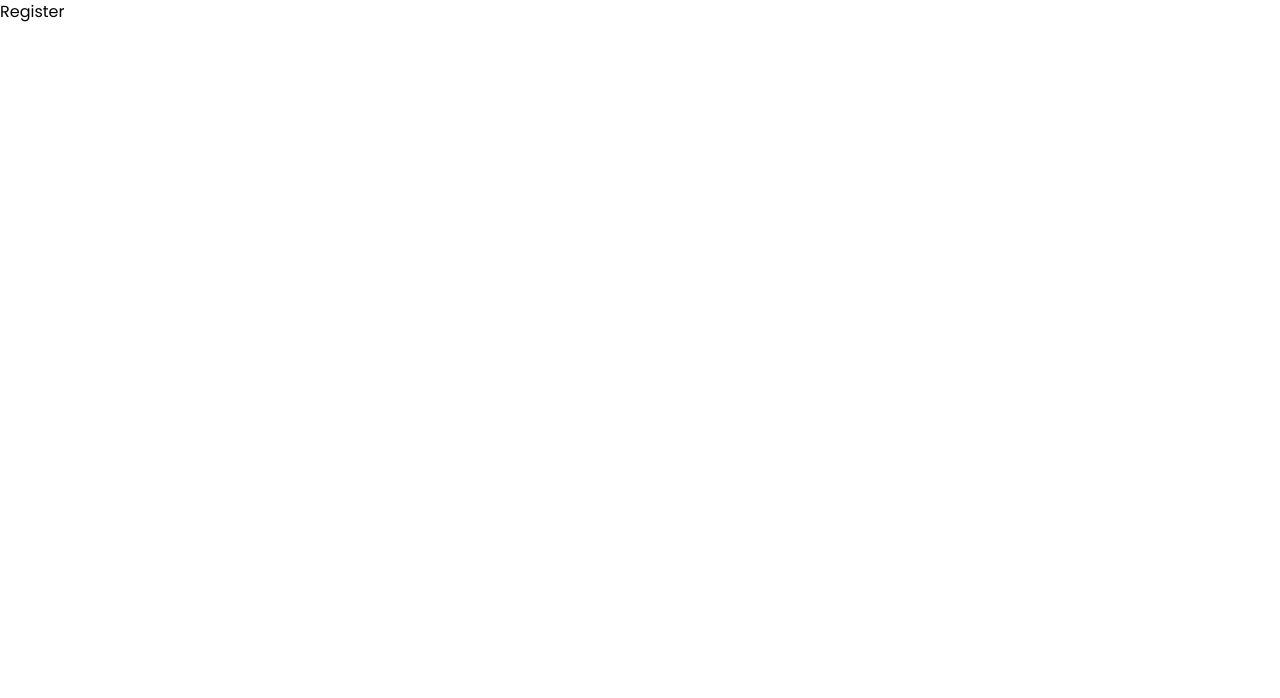
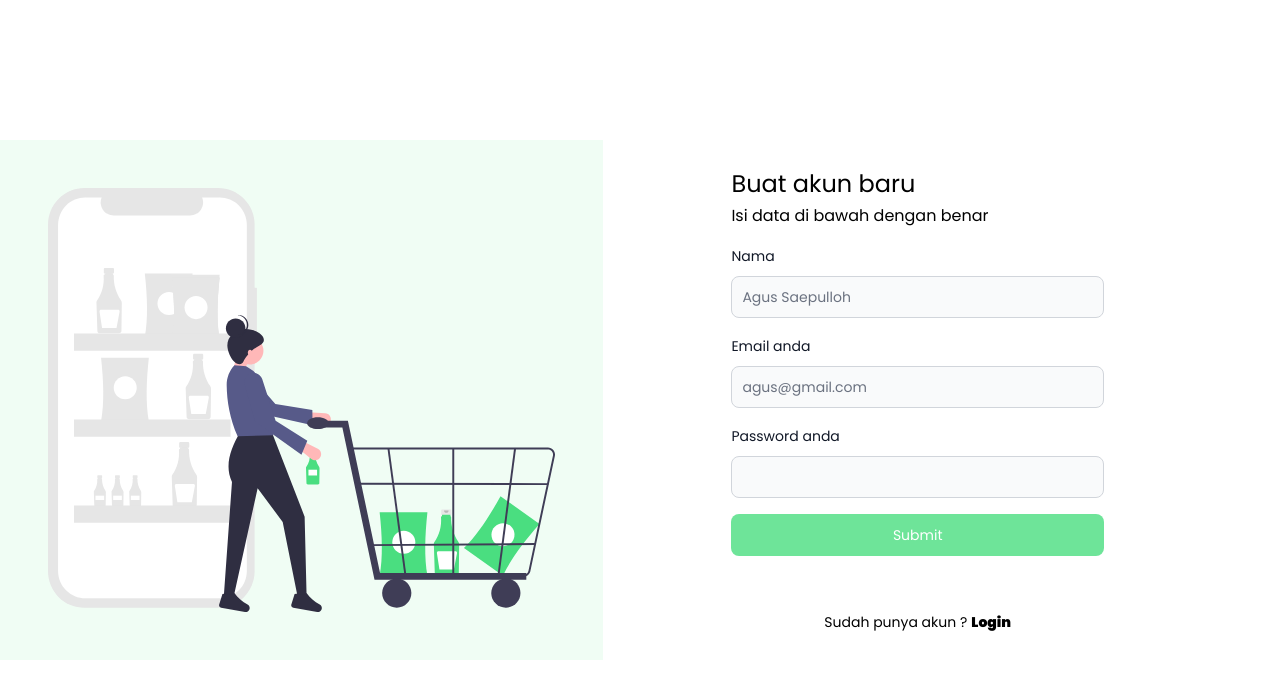
Before and after one commit to Syafiq1331/tokobajuku-fe, a Next.js app: page /auth/Register in a window 1280 px wide. Shown: the top 698 px of the page. Built offline with nearby package versions, Linux system fonts and the light colour scheme.

Commit message:
update Register.tsx and login.tsx

```diff
--- a/src/pages/auth/Register.tsx
+++ b/src/pages/auth/Register.tsx
@@ -1,9 +1,56 @@
-import React from 'react'
+import React from 'react';
+import { Button, Checkbox, Label, TextInput } from 'flowbite-react';
+import Image from 'next/image';
 
 const Register = () => {
   return (
-    <div>Register</div>
-  )
-}
+    <div className="flex lg:flex-nowrap flex-wrap h-screen gap-x-32 items-center">
+      <div className='w-full lg:p-12 p-6 bg-backgroundLogin'>
+        <Image
+          src="/auth/register.svg"
+          alt=""
+          width={100}
+          height={100}
+          layout="responsive"
+          sizes="(max-width: 640px) 200px, 500px"
+        />
+      </div>
+      <div className='w-full lg:mx-0 mx-12 mt-12 lg:mt-0'>
+        <h3 className="text-medium text-2xl">Buat akun baru</h3>
+        <p className='mt-1'>Isi data di bawah dengan benar</p>
 
-export default Register
+        <div className='lg:mr-44 mt-4'>
+          <form className="flex flex-col gap-4">
+            <div>
+              <div className="mb-2 block">
+                <Label htmlFor="nama" value="Nama" />
+              </div>
+              <TextInput id="nama" type="text" placeholder="Agus Saepulloh" required className='w-full' />
+            </div>
+            <div>
+              <div className="mb-2 block">
+                <Label htmlFor="email" value="Email anda" />
+              </div>
+              <TextInput id="email" type="email" placeholder="agus@gmail.com" required />
+            </div>
+            <div>
+              <div className="mb-2 block">
+                <Label htmlFor="password" value="Password anda" />
+              </div>
+              <TextInput id="password" type="password" required />
+            </div>
+            <Button className='bg-primary/80  enabled:hover:bg-primary focus:ring-4 focus:ring-primary dark:bg-primary dark:enabled:hover:bg-primary dark:focus:ring-primary dark:border-primary' type="submit">Submit</Button>
+          </form>
+          <p className='text-center mt-14 text-sm'>
+            Sudah punya akun ?
+            <a href="login" className='ml-1'>
+              <span className='font-[600]'>Login</span>
+            </a>
+          </p>
+        </div>
+      </div>
+    </div>
+  );
+};
+
+export default Register;
--- a/src/pages/auth/login.tsx
+++ b/src/pages/auth/login.tsx
@@ -4,33 +4,44 @@ import Image from 'next/image';
 
 const Login = () => {
     return (
-        <div className="flex h-screen gap-x-32 items-center">
-            <div className='w-full'>
-                <Image src="https://flowbite.com/docs/images/carousel/carousel-1.svg" alt="" className='py-24' />
+        <div className="flex lg:flex-nowrap flex-wrap h-screen gap-x-32 items-center">
+            <div className='w-full lg:p-12 p-6 bg-backgroundLogin'>
+                <Image
+                    src="/auth/login.svg"
+                    alt=""
+                    width={100}
+                    height={100}
+                    layout="responsive"
+                    sizes="(max-width: 640px) 200px, 500px"
+                />
             </div>
-            <div className='w-full'>
+            <div className='w-full lg:mx-0 mx-12'>
                 <h3 className="text-medium text-2xl">Login ke <strong>Tokobajuku</strong></h3>
-                <p>Isi data di bawah dengan benar</p>
+                <p className='mt-1'>Isi data di bawah dengan benar</p>
 
-                <form className="flex w-full flex-col gap-4">
+                <div className='lg:mr-44  mt-4'>
+                    <form className="flex flex-col gap-4">
                         <div>
                             <div className="mb-2 block">
-                            <Label htmlFor="email1" value="Your email" />
+                                <Label htmlFor="email1" value="Nama email" />
                             </div>
-                        <TextInput id="email1" type="email" placeholder="name@flowbite.com" required className='w-full' />
+                            <TextInput id="email1" type="email" placeholder="agus@gmail.com" required className='w-full' />
                         </div>
                         <div>
                             <div className="mb-2 block">
-                            <Label htmlFor="password1" value="Your password" />
+                                <Label htmlFor="password1" value="Password" />
                             </div>
                             <TextInput id="password1" type="password" required />
                         </div>
-                    <div className="flex items-center gap-2">
-                        <Checkbox id="remember" />
-                        <Label htmlFor="remember">Remember me</Label>
+                        <Button className='bg-primary/80  enabled:hover:bg-primary focus:ring-4 focus:ring-primary dark:bg-primary dark:enabled:hover:bg-primary dark:focus:ring-primary dark:border-primary' type="submit">Submit</Button>
+                    </form>
+                    <p className='text-center mt-14 text-sm'>
+                        Belum punya akun ?
+                        <a href="register" className='ml-1'>
+                            <span className='font-[600]'>Daftar</span>
+                        </a>
+                    </p>
                 </div>
-                    <Button type="submit">Submit</Button>
-                </form>
             </div>
         </div>
     );
```
Lines whose indentation alone changed are shown as unchanged.
